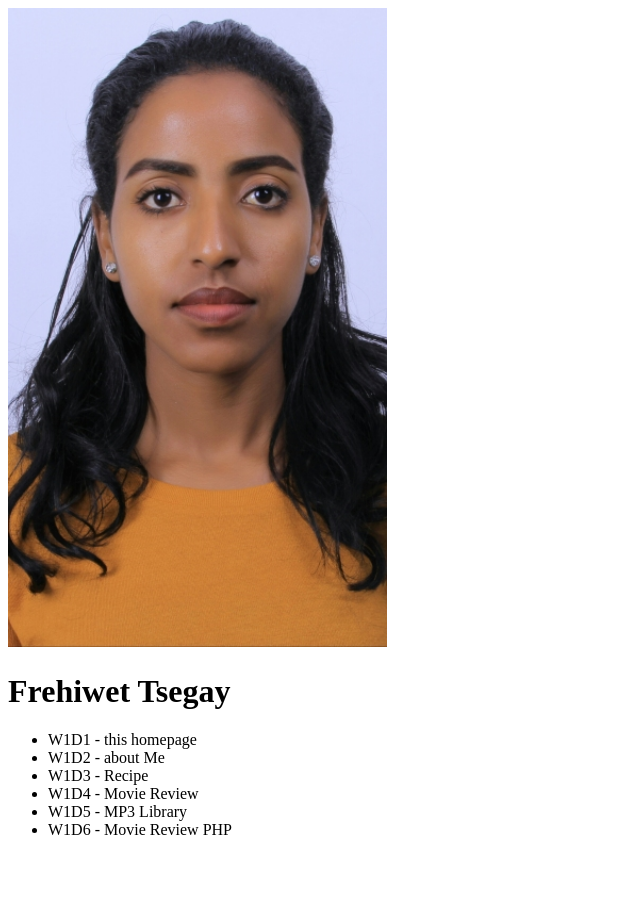
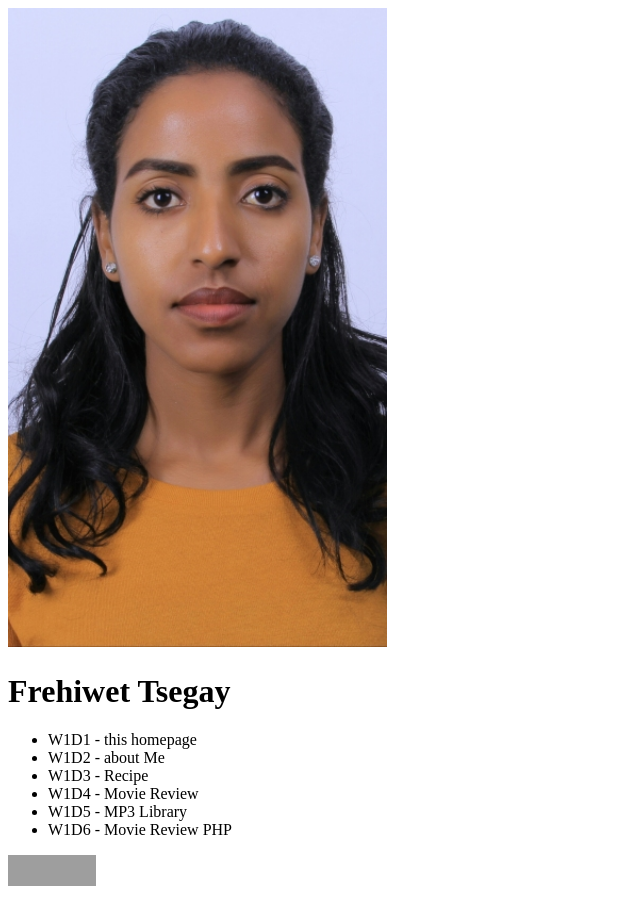
Before and after one commit to FretaT/FretaT.github.io, a plain HTML site: page index.html in a window 1280 px wide. Shown: the whole page, without its empty margins (0-640 px from the left). Before the commit the page ends 855 px from the top, so only its background shows below. Drawn offline with Linux system fonts and the light colour scheme; grey boxes are pictures that could not be loaded.

Commit message:
added new files

```diff
--- a/index.html
+++ b/index.html
@@ -44,6 +44,13 @@
         </ul>
 
     </div>
+    <!-- Validator -->
+    <div>
+        <a href="http://validator.w3.org/check?uri=referer" onclick="this.href='http://validator.w3.org/check?uri=' +
+          document.URL"><img src="http://www.w3.org/Icons/valid-xhtml10" alt="Valid XHTML 1.0!" height="31" width="88" /></a>
+
+
+    </div>
 
 </body>
 
```
Also changed, not shown: freta.html (added, +12 -0 lines).
